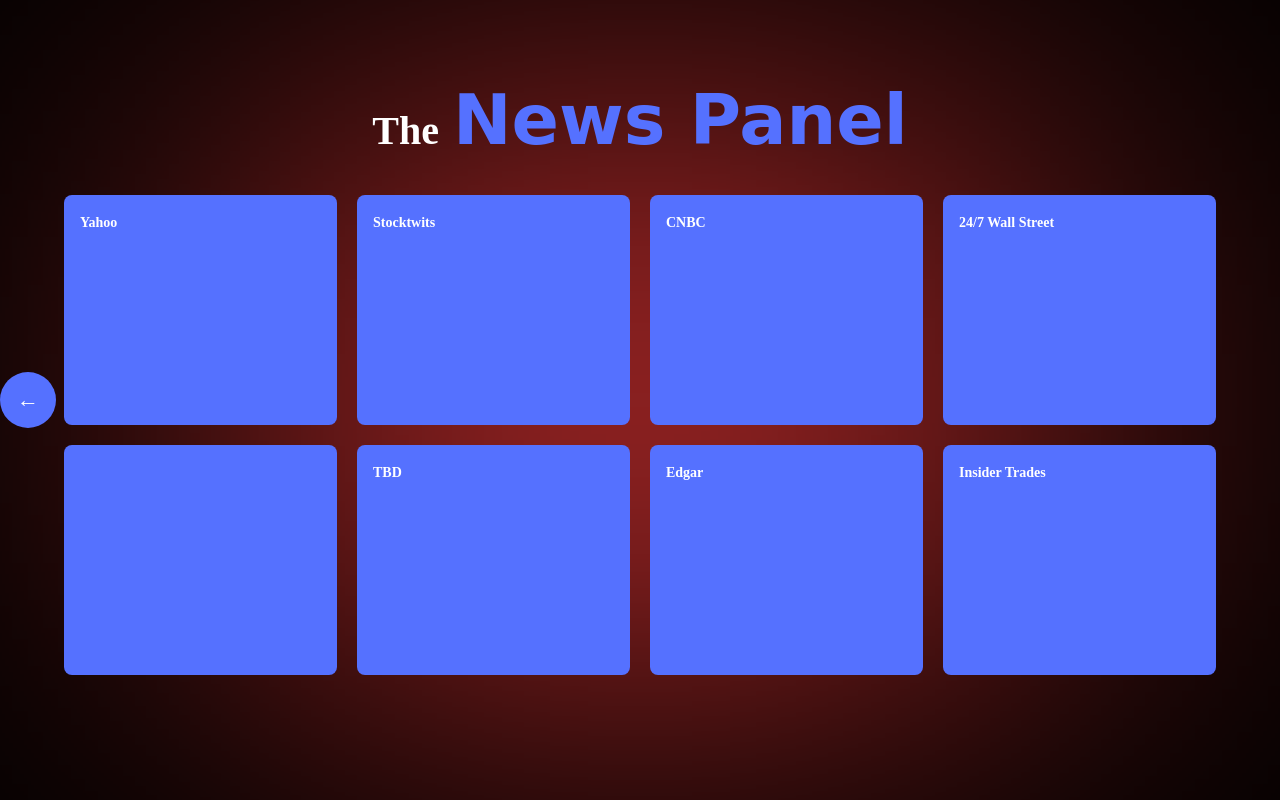
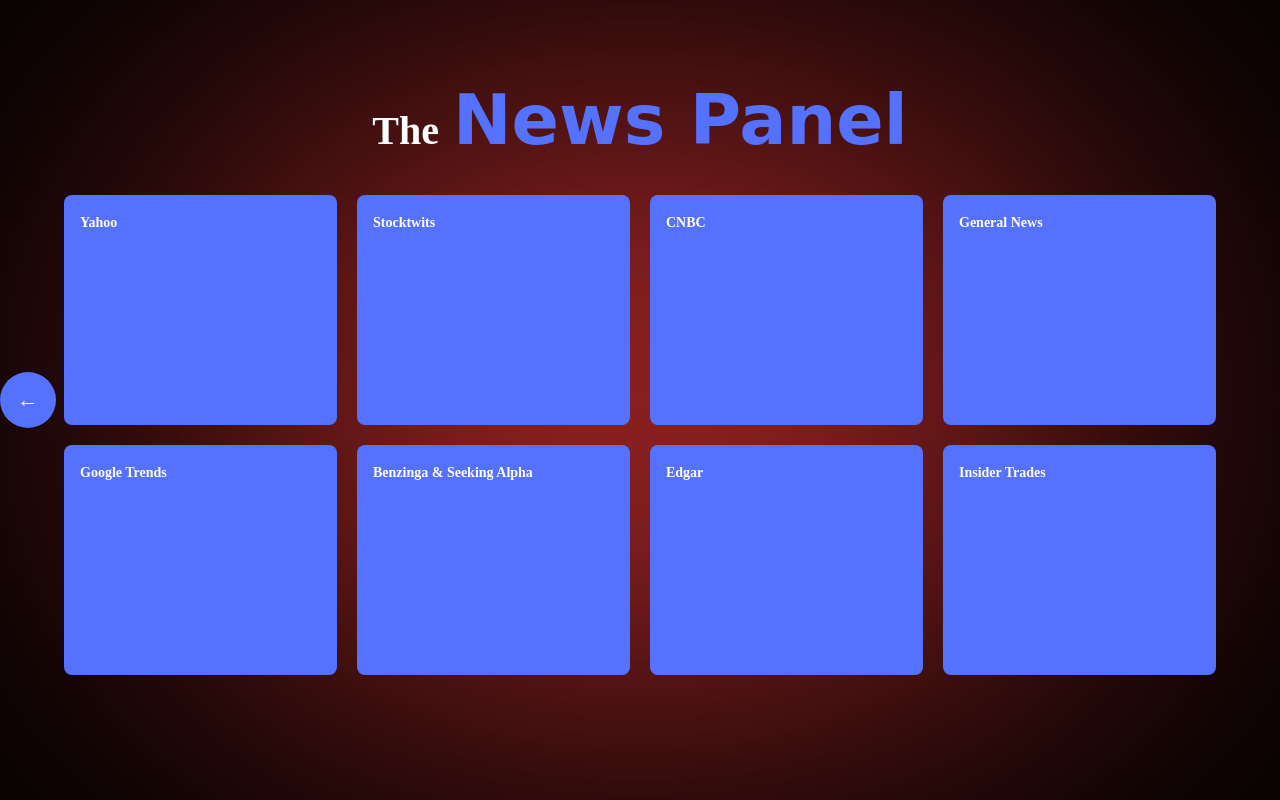
Before and after one commit to jams-ctrl/Stocks, a Flask app: page /newsPanel.html in a window 1280 px wide. Run offline with Flask 3, Linux system fonts and the light colour scheme; parts of the project's set-up code (start-up, migrations or seed data) failed here and were passed over.

Commit message:
Added several more sources to news-panel

```diff
--- a/pyproject.toml
+++ b/pyproject.toml
@@ -15,6 +15,8 @@
     "joblib",
     "flask",
     "yfinance",
+    "finnhub-python"
+    "serpapi",
 ]
 
 [tool.vercel]
--- a/requirements.txt
+++ b/requirements.txt
@@ -11,3 +11,4 @@
 flask
 yfinance
 finnhub-python
+serpapi
--- a/webapp/app.py
+++ b/webapp/app.py
@@ -54,11 +54,13 @@
         news = news_summary(conn, ticker)
         yahoo = yahoo_summary(conn, ticker)
         cnbc = cnbc_summary(conn, ticker)
+        wallStreet = wall_street_summary(conn, ticker)
+        benzinga = benzinga_summary(conn, ticker)
         # uses ai model to predict
         prediction, confidence,probabilities = predict_latest(ticker)
         bot = {"prediction": prediction, "confidence": confidence,"probabilities": probabilities}
     # sends to stockSearcher html template
-    return jsonify ({"ticker": ticker, "edgar": edgar, "stocktwits": stocktwits, "news": news, "yahoo": yahoo, "cnbc": cnbc, "bot": bot})
+    return jsonify ({"ticker": ticker, "edgar": edgar, "stocktwits": stocktwits, "news": news, "yahoo": yahoo, "cnbc": cnbc, "bot": bot,"wallStreet": wallStreet, "benzinga": benzinga})
 
 @app.route("/stockSearcher.html")
 def stockSearcher():
--- a/webapp/news_api.py
+++ b/webapp/news_api.py
@@ -67,7 +67,7 @@
     external_id = hashlib.sha256(url.encode("utf-8")).hexdigest()[:32]
 
     description = article.get("description") or ""
-    # visual declaration of authority
+    # visual declaration of authority - CHANGE when reloading database
     text = f"{description}\n\n[source authority: {authority}/5]"
     # put data in format of sqlite table
     return {
--- a/webapp/storage.py
+++ b/webapp/storage.py
@@ -90,27 +90,37 @@
     return [r["c"] for r in rows]
 
 # key links to webpage, gets most important articles to show on website -> sent to app.py
-def edgar_summary(conn, ticker:str, limit:int = 10) -> list[dict]:
+def edgar_summary(conn, ticker:str, limit:int = 20) -> list[dict]:
     # ordered by published date
     top = conn.execute("SELECT title, text, url, published_at FROM mentions WHERE ticker = ? AND source_type = ? ORDER BY published_at DESC LIMIT ?", (ticker, "edgar", limit)).fetchall()
     return [dict(r) for r in top]
 
-def stocktwits_summary(conn, ticker:str, limit:int = 10) -> list[dict]:
+def stocktwits_summary(conn, ticker:str, limit:int = 20) -> list[dict]:
     # ordered by follower count
     top = conn.execute("SELECT title, text, url, published_at FROM mentions WHERE ticker = ? AND source_type = ? ORDER BY follower_count DESC LIMIT ?", (ticker, "stocktwits", limit)).fetchall()
     return [dict(r) for r in top]
 
-def news_summary(conn, ticker:str, limit:int = 10) -> list[dict]:
+def news_summary(conn, ticker:str, limit:int = 20) -> list[dict]:
     # ordered by follow_count(authority rating)
     top = conn.execute("SELECT title, text, url, published_at, source_name FROM mentions WHERE ticker = ? AND source_type = ? ORDER BY follower_count DESC LIMIT ?", (ticker, "newsapi", limit)).fetchall()
     return [dict(r) for r in top]
 
-def yahoo_summary(conn, ticker:str, limit:int = 10) -> list[dict]:
+def yahoo_summary(conn, ticker:str, limit:int = 20) -> list[dict]:
     # ordered by follow_count(authority rating)
-    top = conn.execute("SELECT title, text, url, published_at FROM mentions WHERE ticker = ? AND source_name = ? ORDER BY published_at DESC LIMIT ?", (ticker, "Yahoo", limit)).fetchall()
+    top = conn.execute("SELECT title, text, url, published_at FROM mentions WHERE ticker = ? AND source_name IN (?,?) ORDER BY published_at DESC LIMIT ?", (ticker, "Yahoo", "Yahoo Entertainment", limit)).fetchall()
     return [dict(r) for r in top]
 
-def cnbc_summary(conn, ticker:str, limit:int = 10) -> list[dict]:
+def cnbc_summary(conn, ticker:str, limit:int = 20) -> list[dict]:
     # ordered by follow_count(authority rating)
     top = conn.execute("SELECT title, text, url, published_at FROM mentions WHERE ticker = ? AND source_name = ? ORDER BY published_at DESC LIMIT ?", (ticker, "CNBC", limit)).fetchall()
     return [dict(r) for r in top]
+
+def wall_street_summary(conn, ticker:str, limit:int = 20) -> list[dict]:
+    # ordered by follow_count(authority rating)
+    top = conn.execute("SELECT title, text, url, published_at FROM mentions WHERE ticker = ? AND source_type = ? ORDER BY published_at DESC LIMIT ?", (ticker, "newsapi" , limit)).fetchall()
+    return [dict(r) for r in top]
+
+def benzinga_summary(conn, ticker:str, limit:int = 20) -> list[dict]:
+    # ordered by follow_count(authority rating)
+    top = conn.execute("SELECT title, text, url, published_at FROM mentions WHERE ticker = ? AND source_name IN (?,?) ORDER BY published_at DESC LIMIT ?", (ticker, "SeekingAlpha", "Benzinga" , limit)).fetchall()
+    return [dict(r) for r in top]
--- a/webapp/templates/newsPanel.html
+++ b/webapp/templates/newsPanel.html
@@ -9,11 +9,11 @@
         <h1 class="page-title" id="newsPanel"> The <span class="brand">News Panel</span></h1>
         <div class="box-grid">
             <div class="box-item" id="Yahoo">Yahoo</div>
-            <div class="box-item">Stocktwits</div>
+            <div class="box-item" id="Stocktwits">Stocktwits</div>
             <div class="box-item" id="CNBC">CNBC</div>
-            <div class="box-item">24/7 Wall Street</div>
-            <div class="box-item">{{ticker}}</div>
-            <div class="box-item">TBD</div>
+            <div class="box-item" id="wallStreet">General News</div>
+            <div class="box-item">Google Trends</div>
+            <div class="box-item" id="Benzinga">Benzinga & Seeking Alpha</div>
             <div class="box-item" id="Edgar">Edgar</div>
             <div class="box-item">Insider Trades</div>
         </div>
@@ -53,7 +53,7 @@
                     } else {
                         yahoo = '<p class="data-text">No recent Yahoo filings.</p>';
                     }
-                    yahoo_id.innerHTML = `<p class="data-title">Yahoo</p>` + yahoo;
+                    yahoo_id.innerHTML = `<p class="data-title">Yahoo Finance</p>` + yahoo;
                     //CNBC
                     let cnbc
                     if (data.cnbc.length){
@@ -63,6 +63,35 @@
                     }
                     let cnbc_id = document.getElementById('CNBC');
                     cnbc_id.innerHTML = `<p class="data-title">CNBC</p>` + cnbc;
+                    // STOCKTWITS
+                    let stocktwits;
+                    if (data.stocktwits.length){
+                        stocktwits = data.stocktwits.map(item => `<p class="data-text"><strong>${item.title || 'Article'}</strong><br>${(item.published_at||"").slice(0, 10)} ${(item.text || '').slice(0, 1000)} <a href=${(item.url || '')} target="_blank">Link to post</a> </p>`).join('');
+                    } else {
+                        stocktwits = '<p class="data-text">No recent StockTwits mentions.</p>';
+                    }
+                    let stocktwits_id = document.getElementById('Stocktwits');
+                    stocktwits_id.innerHTML = `<p class="data-title">Stocktwits</p>` + stocktwits;
+                    // NEWSAPI - originally created for 24/7 wall street but I realized it didnt have enough sources and I was too lazy to change variable names
+                    //  - it was at this point i realized I could've used a function for all of this... But no going back now! Customization, right!!!!
+                    let wallStreet;
+                    if (data.wallStreet.length){
+                        wallStreet = data.wallStreet.map(item => `<p class="data-text"><strong>${item.title || 'Article'}</strong><br>${(item.published_at||"").slice(0, 10)} ${(item.text || '').slice(0, 1000)} <a href=${(item.url || '')} target="_blank">Link to post</a> </p>`).join('');
+                    } else {
+                        wallStreet = '<p class="data-text">No recent general news mentions.</p>';
+                    }
+                    let wallStreet_id = document.getElementById('wallStreet');
+                    wallStreet_id.innerHTML = `<p class="data-title">General News</p>` + wallStreet;
+                    // BENZINGA and SEEKINGALPHA
+                    let benzinga;
+                    if (data.benzinga.length){
+                        benzinga = data.benzinga.map(item => `<p class="data-text"><strong>${item.title || 'Article'}</strong><br>${(item.published_at||"").slice(0, 10)} ${(item.text || '').slice(0, 1000)} <a href=${(item.url || '')} target="_blank">Link to post</a> </p>`).join('');
+                    } else {
+                        benzinga = '<p class="data-text">No recent Benzinga/Seeking Alpha mentions.</p>';
+                    }
+                    let benzinga_id = document.getElementById('Benzinga');
+                    benzinga_id.innerHTML = `<p class="data-title">Bezinga & Seeking Alpha</p>` + benzinga;
+
                 } catch (e) {
                     // error message to first box for user simplicity
                     yahoo.innerHTML = `<p class="data-text">Error fetching data: ${e.message}</p>`;
```
Also changed, not shown: TODO.txt (+3 -6 lines), web_scrapers/serpapi_scraper.py (added, +12 -0 lines).
